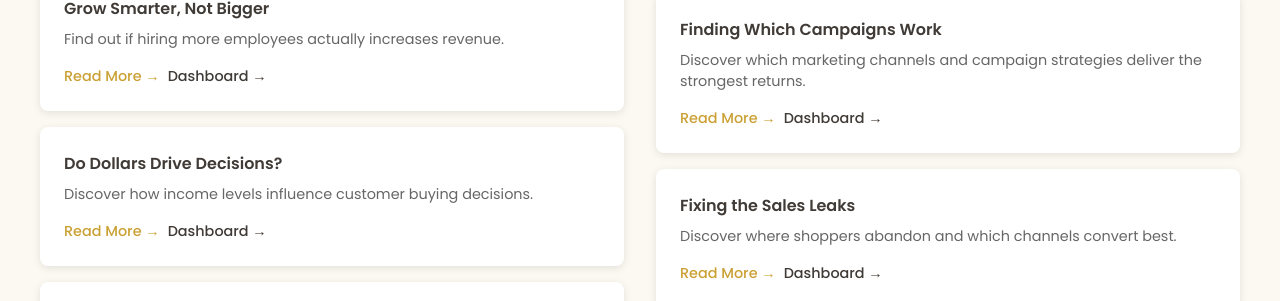
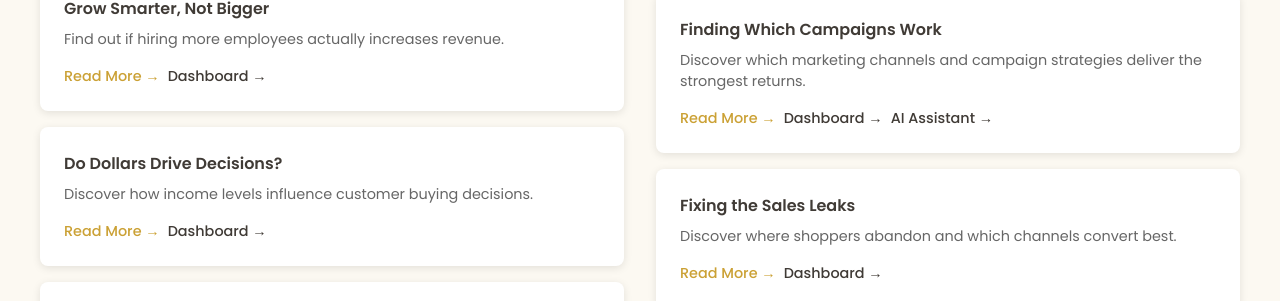
Before and after one commit to lyven81/pinnacles-learning-website, a Jekyll site: the page data-analytics.html, which Jekyll copies as it is, in a window 1280 px wide and 900 px high, scrolled down 1326 px. Shown: the part 152-453 px from the top of the window. Built offline with Jekyll 4.4.1, drawn with Linux system fonts in a browser that asks for light colours.

Commit message:
Add AI Assistant link to Finding Which Campaigns Work case study
- Added AI Assistant link next to Dashboard link
- Links to agentic_workflow/finding_which_campaign_work.html
- Follows existing format used in other case studies

🤖 Generated with [Claude Code](https://claude.com/claude-code)

Co-Authored-By: Claude Sonnet 4.5 <noreply@anthropic.com>

```diff
--- a/data-analytics.html
+++ b/data-analytics.html
@@ -554,6 +554,7 @@
           <div style="display: flex; gap: 0.5rem; margin-top: 1rem;">
             <a href="case-study/finding-which-campaign-work.html" style="color: #CBA135; font-size: 0.9rem; text-decoration: none; font-weight: 500;">Read More →</a>
             <a href="dashboard/finding-which-campaign-work.html" style="color: #403B36; font-size: 0.9rem; text-decoration: none; font-weight: 500;">Dashboard →</a>
+            <a href="agentic_workflow/finding_which_campaign_work.html" style="color: #403B36; font-size: 0.9rem; text-decoration: none; font-weight: 500;">AI Assistant →</a>
           </div>
         </div>
 
```
